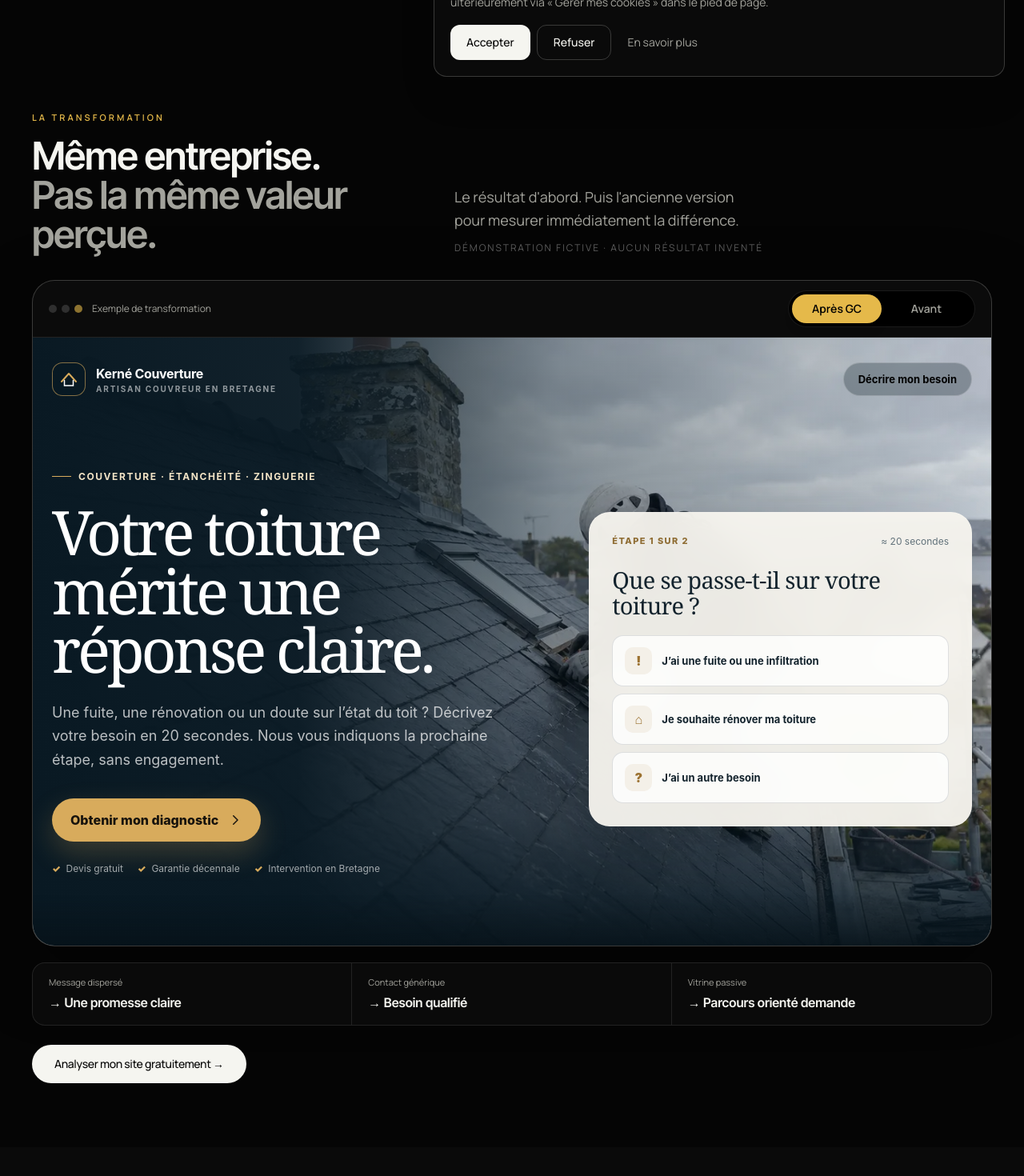
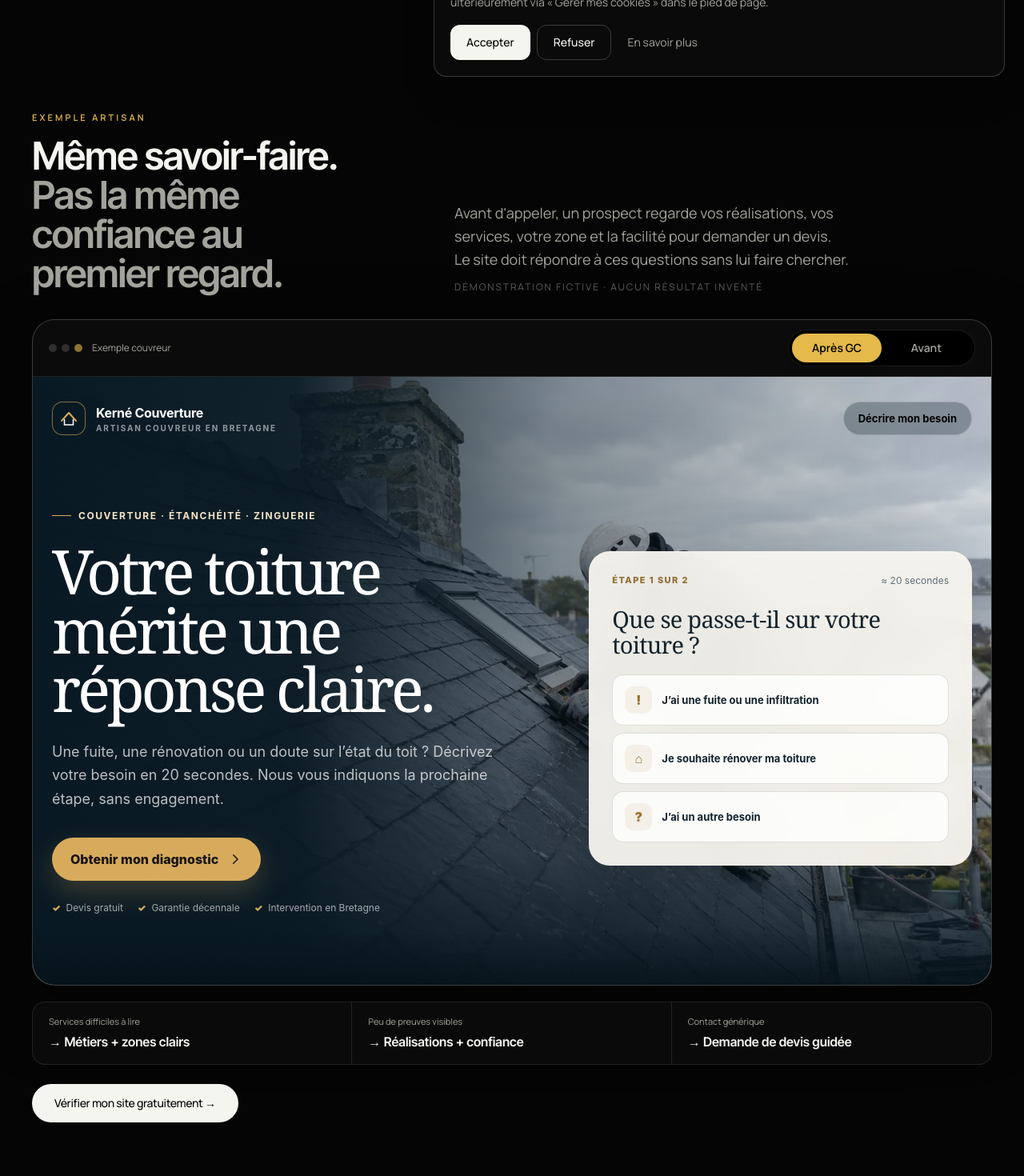
Before and after one commit to mathieumilo3-bot/-generation-capable, a Next.js app in the folder site-vitrine/: page / in a window 1280 px wide. Shown: the part 680-2150 px from the top of the page at 80% size. Built offline with nearby package versions, Linux system fonts and the light colour scheme; no server answers.

Commit message:
Adapter GC au positionnement artisans & BTP

```diff
--- a/site-vitrine/src/components/sections/BeforeAfterShowcase.tsx
+++ b/site-vitrine/src/components/sections/BeforeAfterShowcase.tsx
@@ -10,20 +10,14 @@ import { track } from "@/lib/tracking";
 type Version = "avant" | "apres";
 
 const VERSIONS: Record<Version, { label: string; src: string }> = {
-  avant: {
-    label: "Avant",
-    src: "/demos/couvreur/avant.html",
-  },
-  apres: {
-    label: "Après GC",
-    src: "/demos/couvreur/apres.html",
-  },
+  avant: { label: "Avant", src: "/demos/couvreur/avant.html" },
+  apres: { label: "Après GC", src: "/demos/couvreur/apres.html" },
 };
 
 const TRANSFORMATIONS = [
-  ["Message dispersé", "Une promesse claire"],
-  ["Contact générique", "Besoin qualifié"],
-  ["Vitrine passive", "Parcours orienté demande"],
+  ["Services difficiles à lire", "Métiers + zones clairs"],
+  ["Peu de preuves visibles", "Réalisations + confiance"],
+  ["Contact générique", "Demande de devis guidée"],
 ] as const;
 
 export function BeforeAfterShowcase() {
@@ -35,29 +29,27 @@ export function BeforeAfterShowcase() {
     if (next === version) return;
     setDirection(next === "avant" ? 1 : -1);
     setVersion(next);
-    track("cta_clicked", {
-      location: "before_after_switch",
-      version: next,
-    });
+    track("cta_clicked", { location: "before_after_switch", version: next });
   }
 
   return (
     <Section id="demonstration" className="overflow-hidden py-16 sm:py-20">
       <div className="grid gap-6 lg:grid-cols-[0.72fr_1.28fr] lg:items-end lg:gap-12">
         <Reveal>
-          <Eyebrow>La transformation</Eyebrow>
+          <Eyebrow>Exemple artisan</Eyebrow>
           <h2 className="font-display text-balance mt-4 text-4xl font-semibold leading-[1.02] tracking-tight sm:text-5xl">
-            Même entreprise.
+            Même savoir-faire.
             <br />
-            <span className="text-[var(--color-muted)]">Pas la même valeur perçue.</span>
+            <span className="text-[var(--color-muted)]">Pas la même confiance au premier regard.</span>
           </h2>
         </Reveal>
 
         <Reveal delay={0.08}>
           <div className="max-w-2xl lg:ml-auto">
             <p className="text-balance text-base leading-relaxed text-[var(--color-muted)] sm:text-lg">
-              Le résultat d&apos;abord. Puis l&apos;ancienne version pour mesurer
-              immédiatement la différence.
+              Avant d&apos;appeler, un prospect regarde vos réalisations, vos services,
+              votre zone et la facilité pour demander un devis. Le site doit répondre
+              à ces questions sans lui faire chercher.
             </p>
             <p className="mt-3 text-[10px] uppercase tracking-[0.16em] text-white/35 sm:text-xs">
               Démonstration fictive · aucun résultat inventé
@@ -75,15 +67,11 @@ export function BeforeAfterShowcase() {
               <span className="h-2.5 w-2.5 rounded-full bg-[var(--color-accent)]/60" />
             </span>
             <span className="hidden text-xs text-[var(--color-muted)] sm:inline">
-              Exemple de transformation
+              Exemple couvreur
             </span>
           </div>
 
-          <div
-            className="grid grid-cols-2 rounded-full border border-white/10 bg-black p-1"
-            role="group"
-            aria-label="Comparer avant et après"
-          >
+          <div className="grid grid-cols-2 rounded-full border border-white/10 bg-black p-1" role="group" aria-label="Comparer avant et après">
             {(["apres", "avant"] as Version[]).map((key) => {
               const selected = version === key;
               return (
@@ -126,14 +114,9 @@ export function BeforeAfterShowcase() {
       <Reveal delay={0.12}>
         <div className="mt-5 grid overflow-hidden rounded-2xl border border-[var(--color-border)] bg-[var(--color-surface)] sm:grid-cols-3">
           {TRANSFORMATIONS.map(([before, after]) => (
-            <div
-              key={before}
-              className="border-b border-[var(--color-border)] px-5 py-4 last:border-b-0 sm:border-r sm:border-b-0 sm:last:border-r-0"
-            >
+            <div key={before} className="border-b border-[var(--color-border)] px-5 py-4 last:border-b-0 sm:border-r sm:border-b-0 sm:last:border-r-0">
               <p className="text-[11px] text-[var(--color-muted)]">{before}</p>
-              <p className="font-display mt-1 text-sm font-semibold text-[var(--color-text)] sm:text-base">
-                → {after}
-              </p>
+              <p className="font-display mt-1 text-sm font-semibold text-[var(--color-text)] sm:text-base">→ {after}</p>
             </div>
           ))}
         </div>
@@ -141,13 +124,8 @@ export function BeforeAfterShowcase() {
 
       <Reveal delay={0.16}>
         <div className="mt-6">
-          <Button
-            href="/audit"
-            variant="primary"
-            trackEvent="cta_clicked"
-            trackPayload={{ location: "before_after_primary" }}
-          >
-            Analyser mon site gratuitement →
+          <Button href="/audit" variant="primary" trackEvent="cta_clicked" trackPayload={{ location: "before_after_primary" }}>
+            Vérifier mon site gratuitement →
           </Button>
         </div>
       </Reveal>
```
